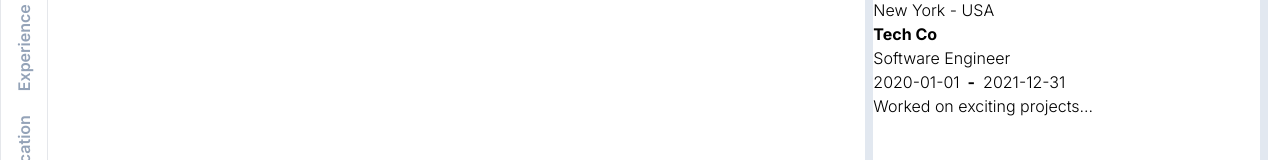
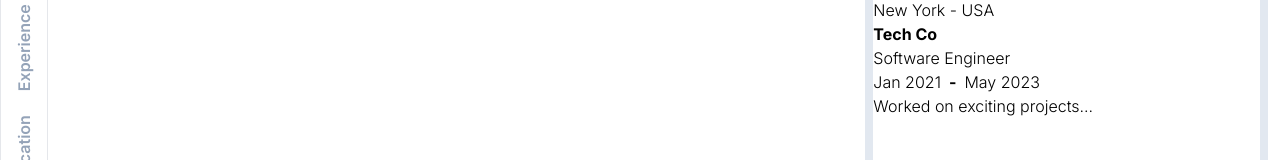
Before and after one commit to kagunecode/cv_generator, a React (Vite) app: page / in a window 1280 px wide. Shown: the part 166-326 px from the top of the page. Built offline with nearby package versions, Linux system fonts and the light colour scheme.

Commit message:
Updated data with new fields

```diff
--- a/src/data/cvData.js
+++ b/src/data/cvData.js
@@ -13,9 +13,26 @@ const cvData = {
 			id: 0,
 			position: "Software Engineer",
 			company: "Tech Co",
-			startDate: "2020-01-01",
-			endDate: "2021-12-31",
+			startDate: "Jan 2021",
+			endDate: "May 2023",
 			description: "Worked on exciting projects...",
+		},
+	],
+	education: [
+		{
+			id: 0,
+			institution: "Harvard University",
+			title: "Electronic Engineer",
+			location: "Cambridge - Massachussets",
+			start: "2017",
+			end: "2023",
+		},
+	],
+	skills: [
+		{
+			id: 0,
+			name: "React",
+			proficiency: 4,
 		},
 	],
 };
```
